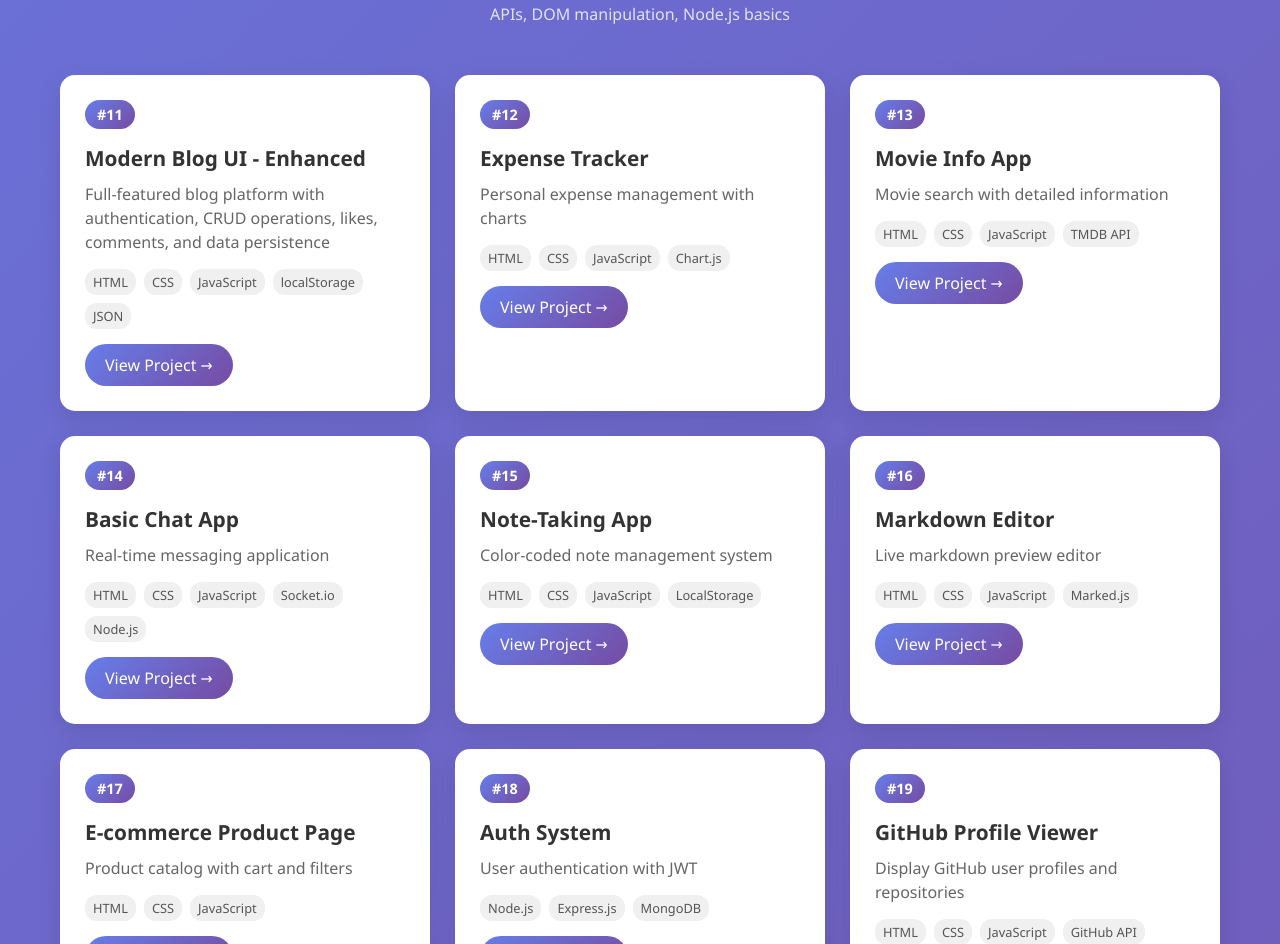
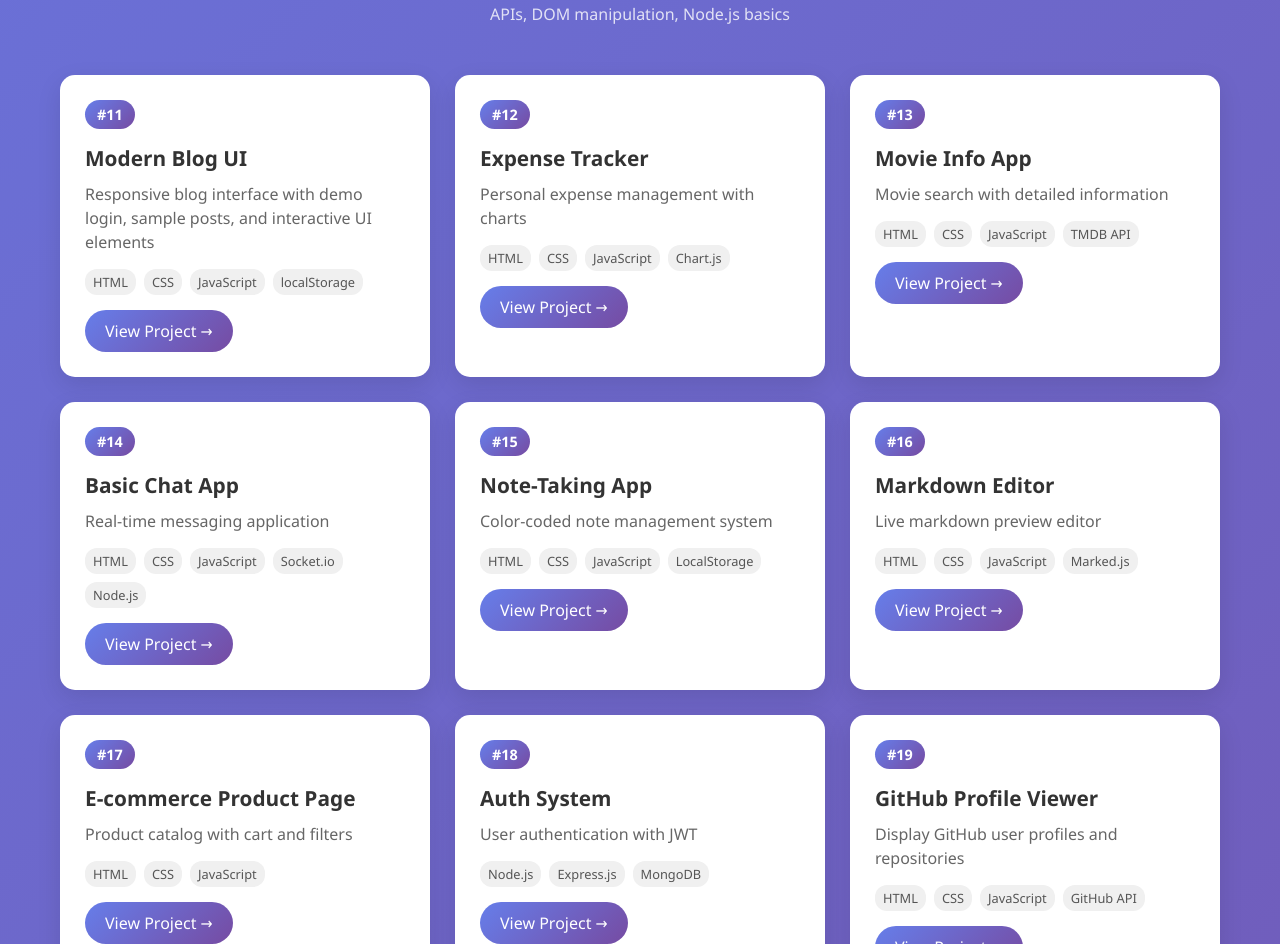
Before and after one commit to deepak-158/40-web-projects, a plain HTML site: page index.html in a window 1280 px wide. Shown: the part 1811-2755 px from the top of the page. Drawn offline with Linux system fonts and the light colour scheme.

Commit message:
updated documentation

```diff
--- a/index.html
+++ b/index.html
@@ -223,7 +223,7 @@
             { id: 8, title: "Recipe Finder", description: "Search and display recipes with ingredients", tech: ["HTML", "CSS", "JavaScript", "Spoonacular API"], category: "basic", folder: "08-recipe-finder" },
             { id: 9, title: "Typing Speed Tester", description: "WPM counter with accuracy tracking", tech: ["HTML", "CSS", "JavaScript"], category: "basic", folder: "09-typing-speed-tester" },
             { id: 10, title: "Random Quote Generator", description: "Inspirational quotes with local database and favorites", tech: ["HTML", "CSS", "JavaScript", "LocalStorage"], category: "basic", folder: "10-random-quote-generator" },            // Intermediate Projects (11-25)
-            { id: 11, title: "Modern Blog UI - Enhanced", description: "Full-featured blog platform with authentication, CRUD operations, likes, comments, and data persistence", tech: ["HTML", "CSS", "JavaScript", "localStorage", "JSON"], category: "intermediate", folder: "11-blog-ui" },
+            { id: 11, title: "Modern Blog UI", description: "Responsive blog interface with demo login, sample posts, and interactive UI elements", tech: ["HTML", "CSS", "JavaScript", "localStorage"], category: "intermediate", folder: "11-blog-ui" },
             { id: 12, title: "Expense Tracker", description: "Personal expense management with charts", tech: ["HTML", "CSS", "JavaScript", "Chart.js"], category: "intermediate", folder: "12-expense-tracker" },
             { id: 13, title: "Movie Info App", description: "Movie search with detailed information", tech: ["HTML", "CSS", "JavaScript", "TMDB API"], category: "intermediate", folder: "13-movie-info-app" },
             { id: 14, title: "Basic Chat App", description: "Real-time messaging application", tech: ["HTML", "CSS", "JavaScript", "Socket.io", "Node.js"], category: "intermediate", folder: "14-basic-chat-app" },
```
Also changed, not shown: 2 other files.
